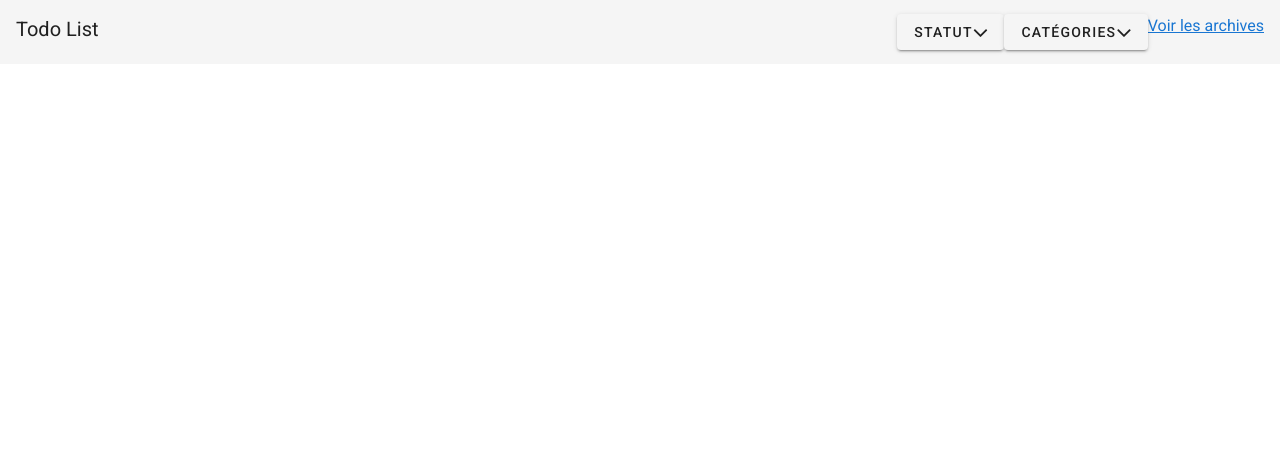
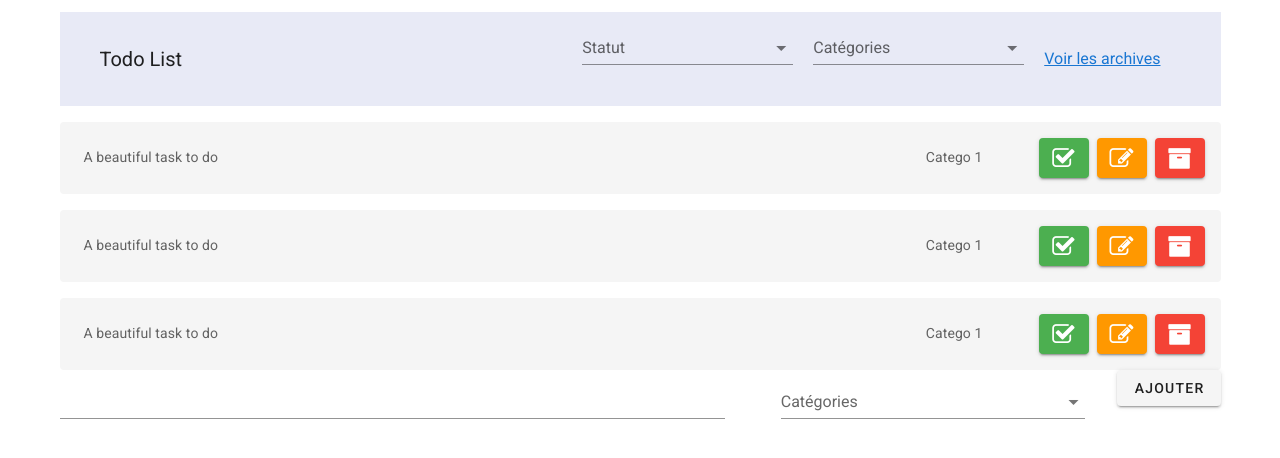
Before and after one commit to blupblupdoux/todolist, a Vue app in the folder vuejs_app/: page / in a window 1280 px wide. Shown: the top 458 px of the page. Built offline with nearby package versions, Linux system fonts and the light colour scheme.

Commit message:
navbar and task list lfront + task form basic layout

```diff
--- a/vuejs_app/src/App.vue
+++ b/vuejs_app/src/App.vue
@@ -1,7 +1,9 @@
 <template>
   <v-app>
-    <Navbar/>
-    <router-view></router-view>
+    <v-container>
+      <Navbar/>
+      <router-view></router-view>
+    </v-container>
   </v-app>
 </template>
 
--- a/vuejs_app/src/components/Navbar.vue
+++ b/vuejs_app/src/components/Navbar.vue
@@ -1,56 +1,28 @@
 <template>
-  <v-app-bar app flat>
-    <div class="navbar d-flex justify-space-between">
+  <div class="d-flex justify-space-between align-center mx-auto px-10 py-5 d-flex indigo lighten-5">
     <v-toolbar-title>Todo List</v-toolbar-title>
     <div class="filter d-flex">
-        <div class="status">
-          <v-menu offset-y>
-            <template v-slot:activator="{ on, attrs }">
-              <v-btn
-                v-bind="attrs"
-                v-on="on"
+      <div class="filterItem status">
+        <v-select
+        class="pa-0 ma-0"
+        :items="status"
+          label="Statut"
         >
-                Statut
-                <v-icon>fa-angle-down</v-icon>
-              </v-btn>
-            </template>
-            <v-list>
-              <v-list-item
-                v-for="(item, index) in status"
-                :key="index"
+        </v-select>
+      </div>
+      <div class="filterItem category">
+        <v-select
+          class="pa-0 ma-0"
+          :items="categories"
+          label="Catégories"
         >
-                <v-list-item-title><a href="#">{{ item }}</a></v-list-item-title>
-              </v-list-item>
-            </v-list>
-          </v-menu>
+        </v-select>
       </div>
-        <div class="category">
-        <v-menu offset-y>
-            <template v-slot:activator="{ on, attrs }">
-              <v-btn
-                v-bind="attrs"
-                v-on="on"
-              >
-                Catégories
-                <v-icon>fa-angle-down</v-icon>
-              </v-btn>
-            </template>
-            <v-list>
-              <v-list-item
-                v-for="(item, index) in categories"
-                :key="index"
-              >
-                <v-list-item-title><a href="#">{{ item }}</a></v-list-item-title>
-              </v-list-item>
-            </v-list>
-          </v-menu>
-        </div>
-        <div class="archive">
-          <a href="#">Voir les archives</a>
+      <div class="filterItem archive d-flex align-center">
+        <a class="" href="#">Voir les archives</a>
       </div>
     </div>
   </div>
-  </v-app-bar>
 </template>
 
 <script>
@@ -65,7 +37,15 @@ export default {
 </script>
 
 <style lang="scss" scoped>
-  .navbar {
-    width: 100%;
+  .filter {
+
+    .filterItem {
+      margin-right: 20px;
     }
+
+    .archive > a {
+      white-space: nowrap;
+    }
+  }
+
 </style>
--- /dev/null
+++ b/vuejs_app/src/components/TaskForm.vue
@@ -0,0 +1,33 @@
+<template>
+  <v-form class="d-flex">
+    <v-row>
+      <v-col cols="8">
+        <v-text-field class="mr-8"></v-text-field>
+      </v-col>
+
+      <v-col cols="4">
+        <v-select
+          class="mr-8"
+          :items="categories"
+          label="Catégories"
+        >
+        </v-select>
+      </v-col>
+    </v-row>
+      <v-btn>Ajouter</v-btn>
+  </v-form>
+</template>
+
+<script>
+
+export default {
+  name: 'TaskForm',
+  data: () => ({
+    categories: ['Catego 1', 'Catego 2'],
+  }),
+};
+</script>
+
+<style lang="scss" scoped>
+
+</style>
--- /dev/null
+++ b/vuejs_app/src/components/TaskItem.vue
@@ -0,0 +1,20 @@
+<template>
+  <v-card class="task d-flex justify-space-between mt-4 pa-2" color="grey lighten-4" rounded flat>
+      <v-card-text class="d-flex justify-space-between">
+          <p class="task-title mb-0">A beautiful task to do</p>
+          <p class="task-category mb-0 mr-8">Catego 1</p>
+      </v-card-text>
+      <v-card-actions>
+          <v-btn class="green px-0 py-5" small><v-icon color="white">fa-check-square-o</v-icon></v-btn>
+          <v-btn class="orange px-0 py-5" small><v-icon color="white">fa-pencil-square-o</v-icon></v-btn>
+          <v-btn class="red px-0 py-5" small><v-icon color="white">fa-archive</v-icon></v-btn>
+      </v-card-actions>
+  </v-card>
+</template>
+
+<script>
+
+export default {
+name: 'TaskItem',
+};
+</script>
--- a/vuejs_app/src/views/Home.vue
+++ b/vuejs_app/src/views/Home.vue
@@ -1,12 +1,30 @@
 <template>
-  <v-main>
+  <v-main class="mx-auto">
+
+    <div class="tasks">
+      <TaskItem />
+      <TaskItem />
+      <TaskItem />
+    </div>
+
+    <TaskForm />
 
   </v-main>
 </template>
 
 <script>
 
+import TaskItem from '../components/TaskItem.vue'
+import TaskForm from '../components/TaskForm.vue'
+
 export default {
   name: 'Home',
+  components: {
+    TaskItem,
+    TaskForm,
+  }
 };
 </script>
+
+<style lang="scss">
+</style>
```
Lines whose indentation alone changed are shown as unchanged.
